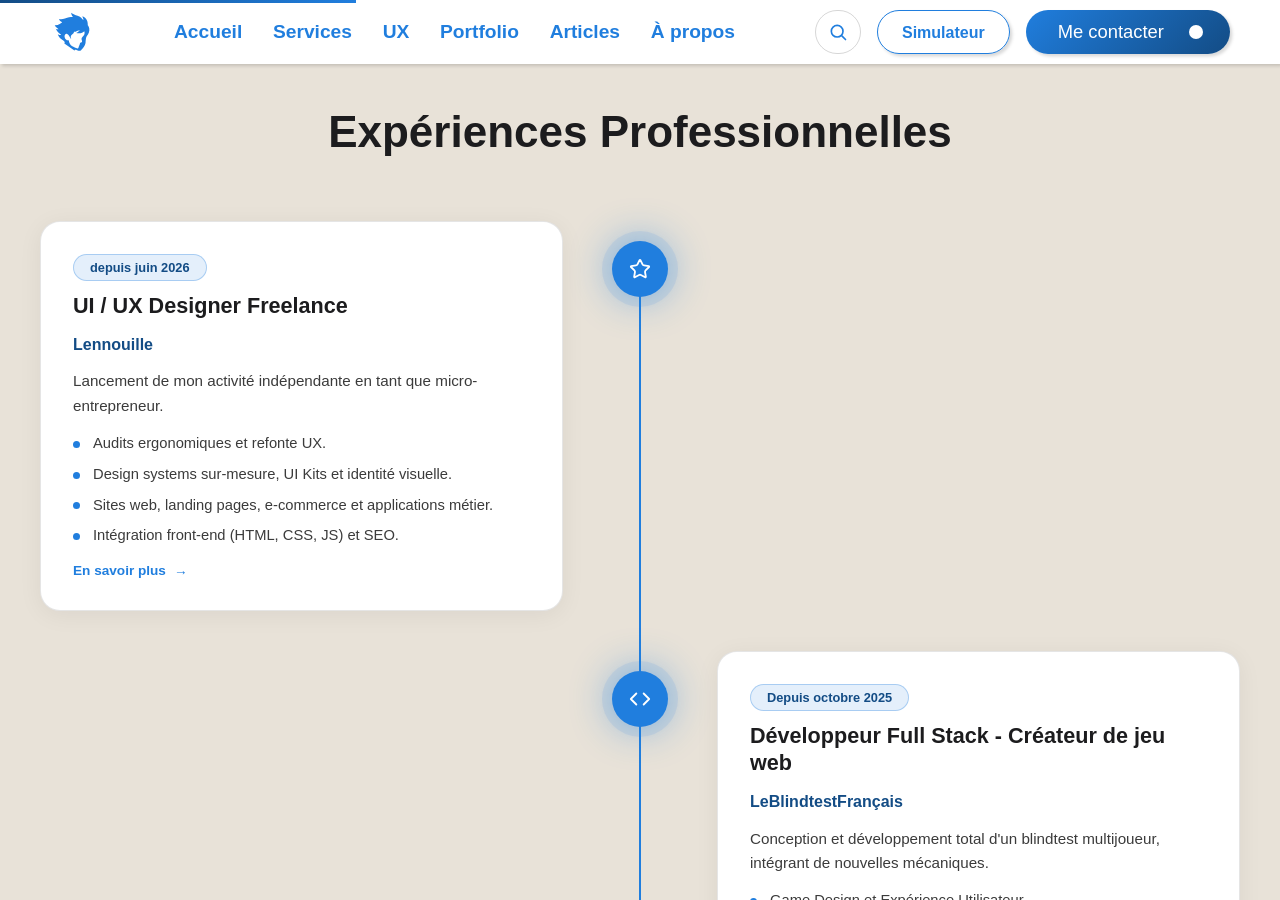
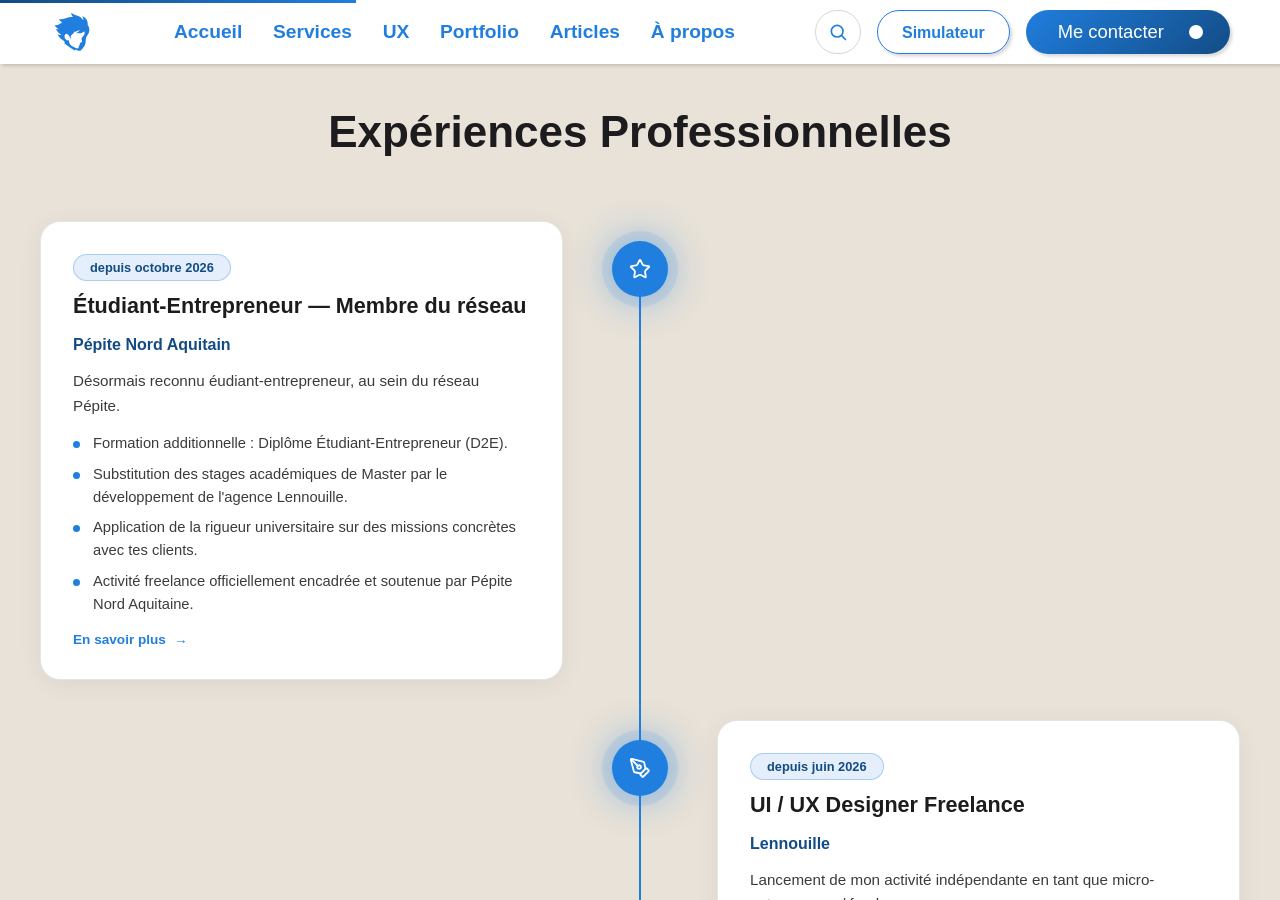
Before and after one commit to LeVraiLennouille/levrailennouille.github.io, a Jekyll site: the page built from master/cv.html, in a window 1280 px wide and 900 px high, scrolled down 2169 px. Built offline with Jekyll 4.4.1, drawn with Linux system fonts in a browser that asks for light colours; nearby versions of some CDN libraries; some web fonts are replaced; some of the changed text lies outside the part shown.

Commit message:
update cv

```diff
--- a/master/cv.html
+++ b/master/cv.html
@@ -286,10 +286,36 @@
                     </div>
                 </div>
                 <article class="Content Card">
+                    <span class="Badge">depuis octobre 2026</span>
+                    <h3>Étudiant-Entrepreneur — Membre du réseau</h3>
+                    <p class="Place">Pépite Nord Aquitain</p>
+                    <p class="Desc">Désormais reconnu éudiant-entrepreneur, au sein du réseau Pépite.</p>
+                    <ul class="Points">
+                        <li>Formation additionnelle : Diplôme Étudiant-Entrepreneur (D2E).</li>
+                        <li>Substitution des stages académiques de Master par le développement de l'agence Lennouille.</li>
+                        <li>Application de la rigueur universitaire sur des missions concrètes avec tes clients.</li>
+                        <li>Activité freelance officiellement encadrée et soutenue par Pépite Nord Aquitaine.</li>
+                    </ul>
+                    <a href="/pepite" class="Link">En savoir plus <span class="Arrow" aria-hidden="true">→</span></a>
+                </article>
+            </li>
+            <li class="TimelineItem">
+                <div class="Rail">
+                    <div class="Line"></div>
+                    <div class="Circle">
+                        <svg viewBox="0 0 24 24" fill="none" stroke-width="2" stroke-linecap="round" stroke-linejoin="round">
+                            <path d="M15.707 21.293a1 1 0 0 1-1.414 0l-1.586-1.586a1 1 0 0 1 0-1.414l5.586-5.586a1 1 0 0 1 1.414 0l1.586 1.586a1 1 0 0 1 0 1.414z"/>
+                            <path d="m18 13-1.375-6.874a1 1 0 0 0-.746-.776L3.235 2.028a1 1 0 0 0-1.207 1.207L5.35 15.879a1 1 0 0 0 .776.746L13 18"/>
+                            <path d="m2.3 2.3 7.286 7.286"/>
+                            <circle cx="11" cy="11" r="2"/>
+                        </svg>
+                    </div>
+                </div>
+                <article class="Content Card">
                     <span class="Badge">depuis juin 2026</span>
                     <h3>UI / UX Designer Freelance</h3>
                     <p class="Place">Lennouille</p>
-                    <p class="Desc">Lancement de mon activité indépendante en tant que micro-entrepreneur.</p>
+                    <p class="Desc">Lancement de mon activité indépendante en tant que micro-entrepreneur / freelance.</p>
                     <ul class="Points">
                         <li>Audits ergonomiques et refonte UX.</li>
                         <li>Design systems sur-mesure, UI Kits et identité visuelle.</li>
@@ -312,7 +338,7 @@
                 <article class="Content Card">
                     <span class="Badge">Depuis octobre 2025</span>
                     <h3>Développeur Full Stack - Créateur de jeu web</h3>
-                    <p class="Place">LeBlindtestFrançais</p>
+                    <p class="Place">Lennouille Studio</p>
                     <p class="Desc">Conception et développement total d'un blindtest multijoueur, intégrant de nouvelles mécaniques.</p>
                     <ul class="Points">
                         <li>Game Design et Expérience Utilisateur.</li>
```
